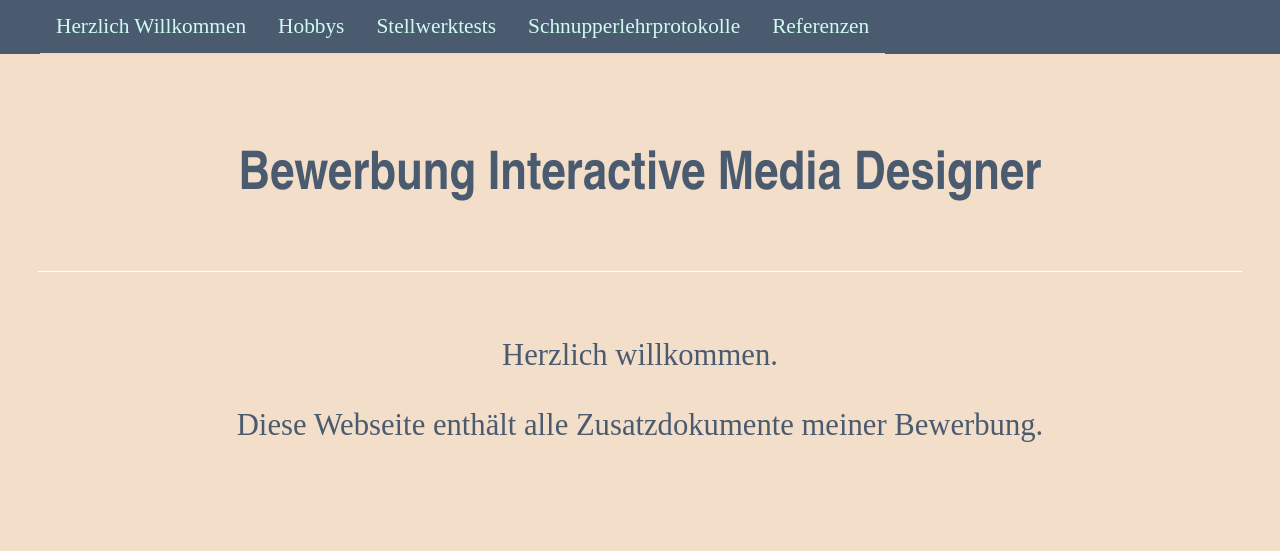
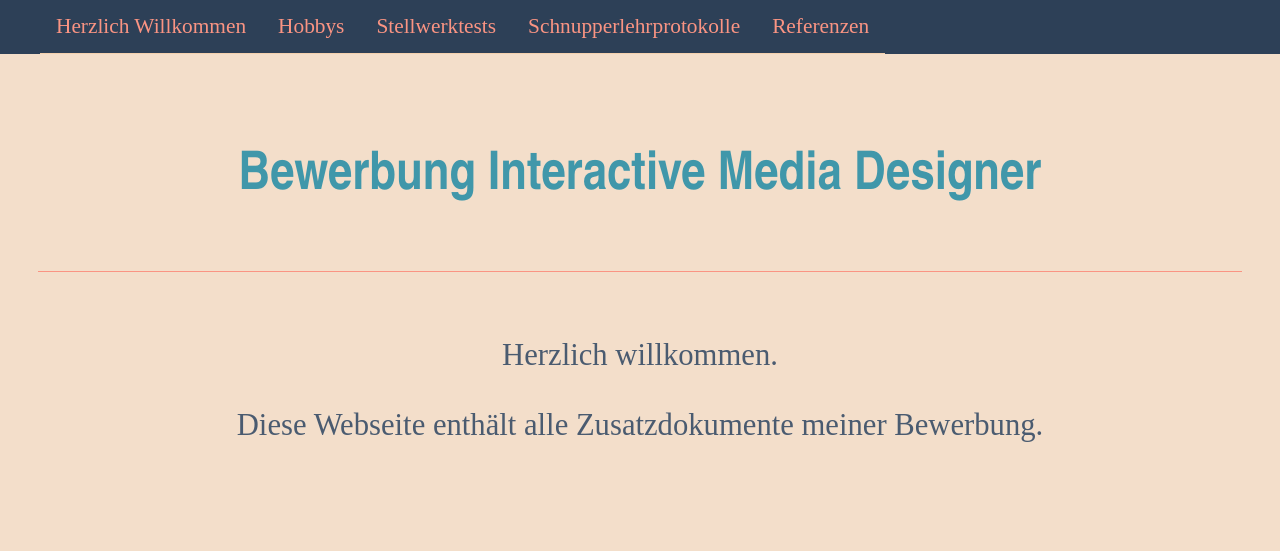
Before and after one commit to Loris76/Loris76.github.io, a plain HTML site: page index.html in a window 1280 px wide. Drawn offline with Linux system fonts and the light colour scheme.

Commit message:
Update Hobbys und Interessen.css

```diff
--- a/Hobbys und Interessen.css
+++ b/Hobbys und Interessen.css
@@ -10,7 +10,7 @@ body {
 	}
 h1 {
 	text-align: center;
-	color:#4a5b70;
+	color:#4097aa;
 	font-size:40pt;
 }
 h3 {
@@ -67,7 +67,7 @@ ul {
 		margin: 0;
 		padding: o;
 		overflow: hidden;
-		background-color: #4a5b70;
+		background-color: #2d4057;
 		position: fixed;
 		top: 0;
 		left: 0;
@@ -80,11 +80,11 @@ ul {
 
 li {
 	float: left;
-	border-bottom: 1px solid#e1d7fc;
+	border-bottom: 1px solid#f4d1ae;
 }
 a {
   display: Block;
-  color: #cffcf1;
+  color: #fa9483;
   text-align: center;
   padding: 14px 16px;
   text-decoration: none;
@@ -92,14 +92,14 @@ a {
 }
 hr{
   height: 1px;
-  color: white;
-  background-color: white;
+  color: #fa9483;
+  background-color: #fa9483;
   border: none;
 }
 
 /* Change the link color on hover */
 li a:hover {
-  background-color: #e1d7fc;
+  background-color: #fa9483;
   color: black;
 
 
```
